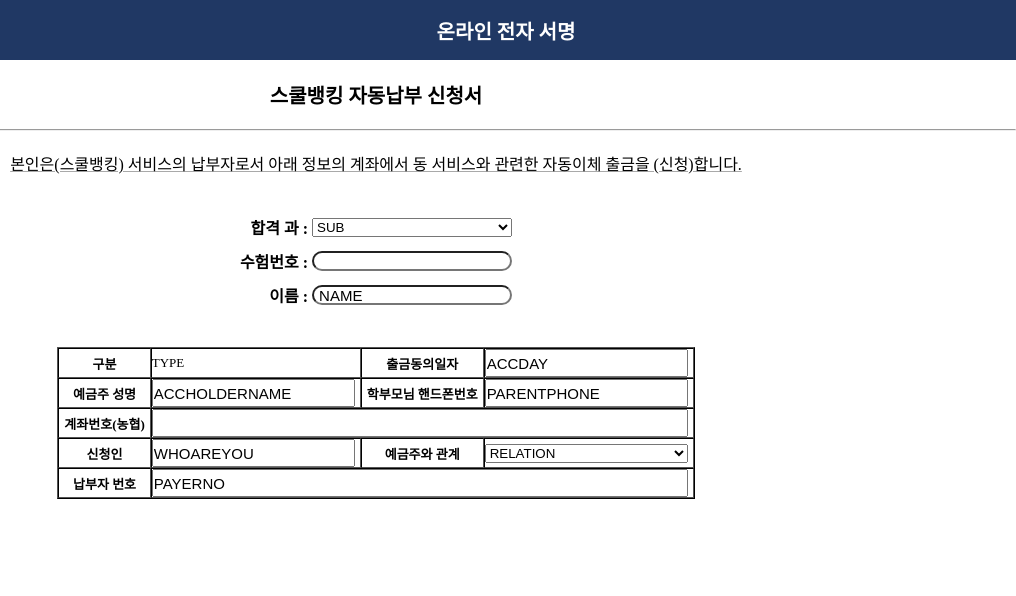
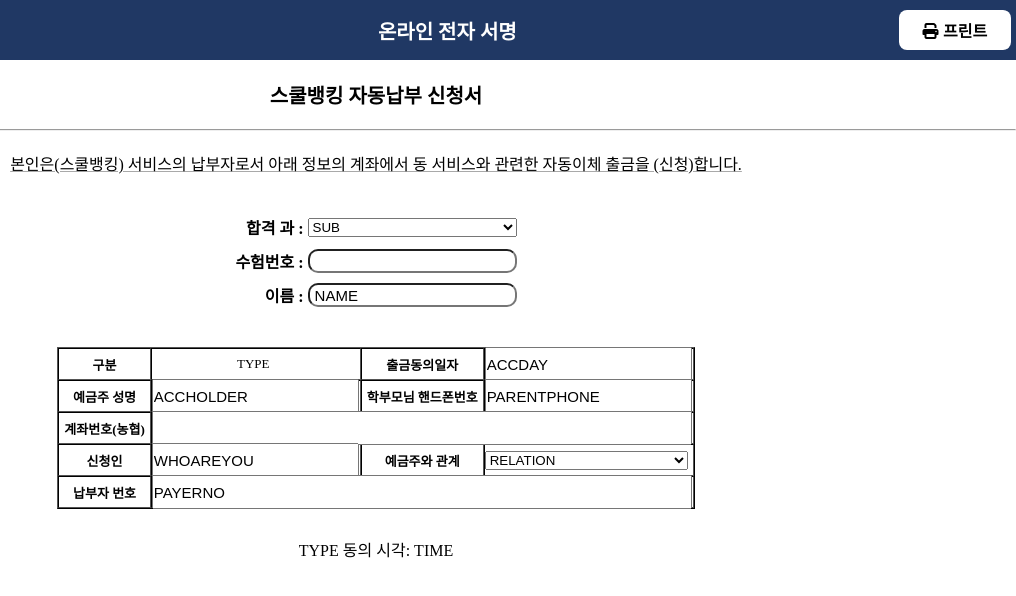
Before and after one commit to Heavyrisem/DYonlineSignature, a plain HTML site: page public/decrypt.html in a window 1280 px wide. Shown: the full height of the page, 264-1280 px from the left. Drawn offline with Linux system fonts and the light colour scheme.

Commit message:
프론트: 프린터 기능 추가

```diff
--- a/public/css/style.css
+++ b/public/css/style.css
@@ -22,11 +22,12 @@
     margin: auto;
     font-size: 20px;
     color: #ffffff;
+    flex: 1;
+    text-align: center;
 }
 
 .main {
     width: 100%;
-    height: 100%;
     position: relative;
     justify-content: center;
     text-align: center;
@@ -104,3 +105,26 @@ select {
 .lastText {
     margin-bottom: 20px;
 }
+
+
+.PrintBtn {
+    margin: auto;
+    margin-right: .3rem;
+    padding: .5rem 1.5rem;
+    text-decoration: none;
+    background-color: white;
+    color: black;
+
+    font-size: 1rem;
+    font-weight: bold;
+    border-radius: .5rem;
+    border: none;
+
+    cursor: pointer;
+
+    transition: all 0.3s;
+}
+.PrintBtn:hover {
+    background-color: #9b9b9b;
+    color: white;
+}
--- a/public/decrypt.html
+++ b/public/decrypt.html
@@ -1,10 +1,24 @@
+<!DOCTYPE html>
 <html lang="ko">
 
 <head>
     <meta charset="UTF-8">
     <title>온라인 전자 서명</title>
     <link rel="stylesheet" href="./css/style.css">
-    <script src="./js/index.js"></script>
+    <script src="https://kit.fontawesome.com/310a290e16.js" crossorigin="anonymous"></script>
+    <script>
+        function printPaper() {
+            var divContents = document.getElementById('main').innerHTML
+            var a = window.open('', '', 'height=800, width=900');
+            a.document.write('<html>');
+            a.document.write('<head><link rel="stylesheet" href="./css/style.css"></head>');
+            a.document.write('<body>');
+            a.document.write(`<div class="main">${divContents}</div>`);
+            a.document.write('</body></html>');
+            a.document.close();
+            a.print();
+        }
+    </script>
 </head>
 
 
@@ -12,9 +26,10 @@
     <div class="banner">
         <img class="bannerImg" src="image/topLogo.gif">
         <h1 class="bannerText">온라인 전자 서명</h1>
+        <button class="PrintBtn" onclick="printPaper()"><i class="fas fa-print"></i> 프린트</button>
     </div>
 
-    <div class="main">
+    <div class="main" id="main">
         <h2 class="title">스쿨뱅킹 자동납부 신청서</h2>
         <hr class="line">
         <a class="content">본인은(스쿨뱅킹) 서비스의 납부자로서 아래 정보의 계좌에서 동 서비스와 관련한 자동이체 출금을 (신청)합니다.</a>
@@ -49,7 +64,7 @@
                 </tr>
                 <tr>
                     <th>예금주 성명</th>
-                    <td><input type="text" style="ime-mode:active" id="AccHolderName" placeholder="" value="ACCHOLDERNAME" readonly></td>
+                    <td><input type="text" style="ime-mode:active" id="AccHolder" placeholder="" value="ACCHOLDER" readonly></td>
                     <th>학부모님 핸드폰번호</th>
                     <td><input type="tel" id="ParentPhone" placeholder="-를 뺀 번호를 입력해주세요" required minlength="9" maxlength="11" value="PARENTPHONE" readonly></td>
                 </tr>
@@ -74,5 +89,6 @@
             </table>
         </div>
         <br>
+        <span>TYPE 동의 시각: TIME</span>
     </div>
 </body>
--- a/public/js/index.js
+++ b/public/js/index.js
@@ -8,7 +8,7 @@ function sendData() {
         name:(document.getElementById("name").value),
         type:("스쿨뱅킹 신청"), // type
         AccDay:(document.getElementById("AccDay").value),
-        AccHolderName:(document.getElementById("AccHolderName").value),
+        AccHolder:(document.getElementById("AccHolder").value),
         ParentPhone:(document.getElementById("ParentPhone").value),
         AccNo:(document.getElementById("AccNo").value),
         WhoAreYou:(document.getElementById("WhoAreYou").value),
@@ -28,7 +28,7 @@ function sendData() {
         "name":'이름',
         "type":'구분',
         "AccDay":'출금동의일자',
-        "AccHolderName": '예금주 성명',
+        "AccHolder": '예금주 성명',
         "ParentPhone": '학부모님 핸드폰 번호',
         "AccNo": '계좌번호(농협)',
         "WhoAreYou": '신청인',
```
Also changed, not shown: public/index.html (+3 -1 lines).
